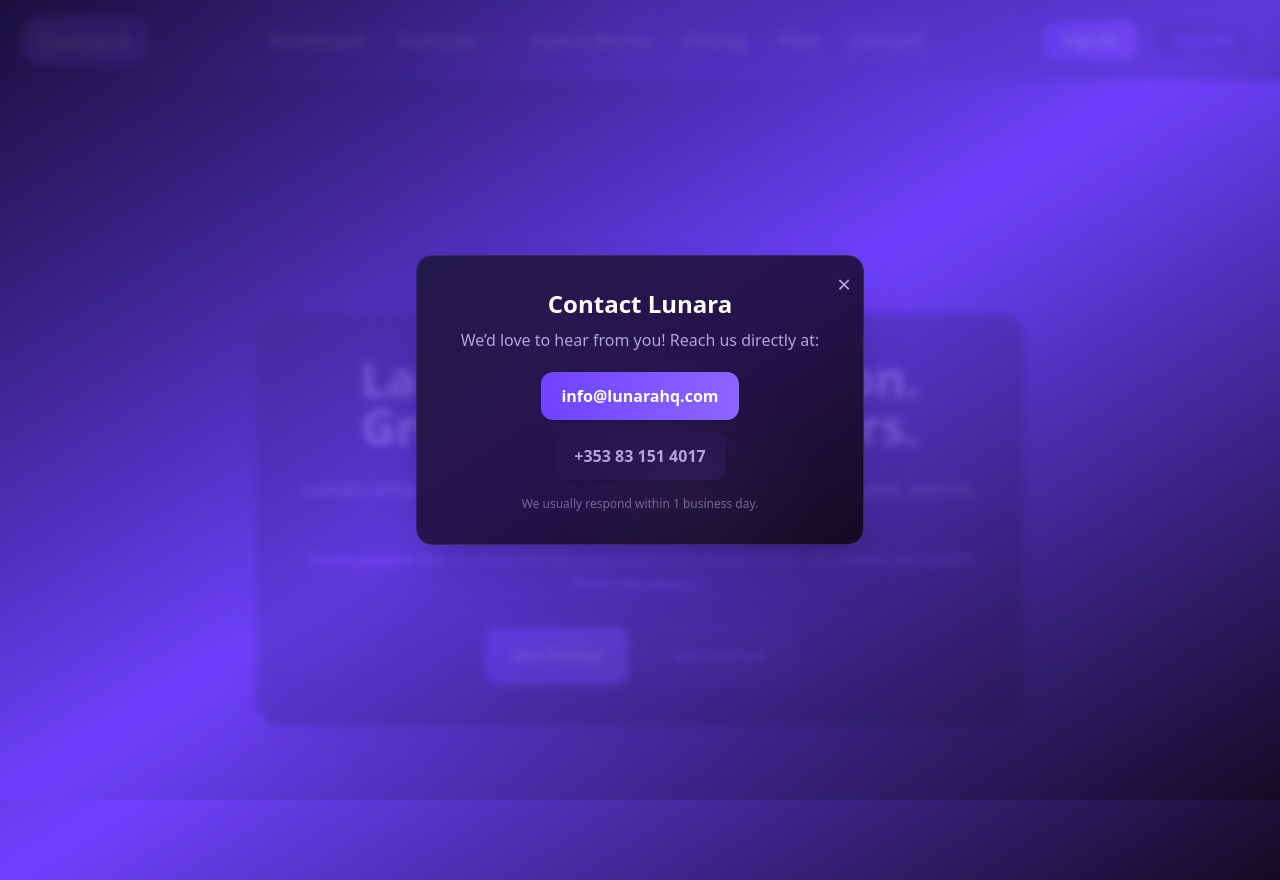
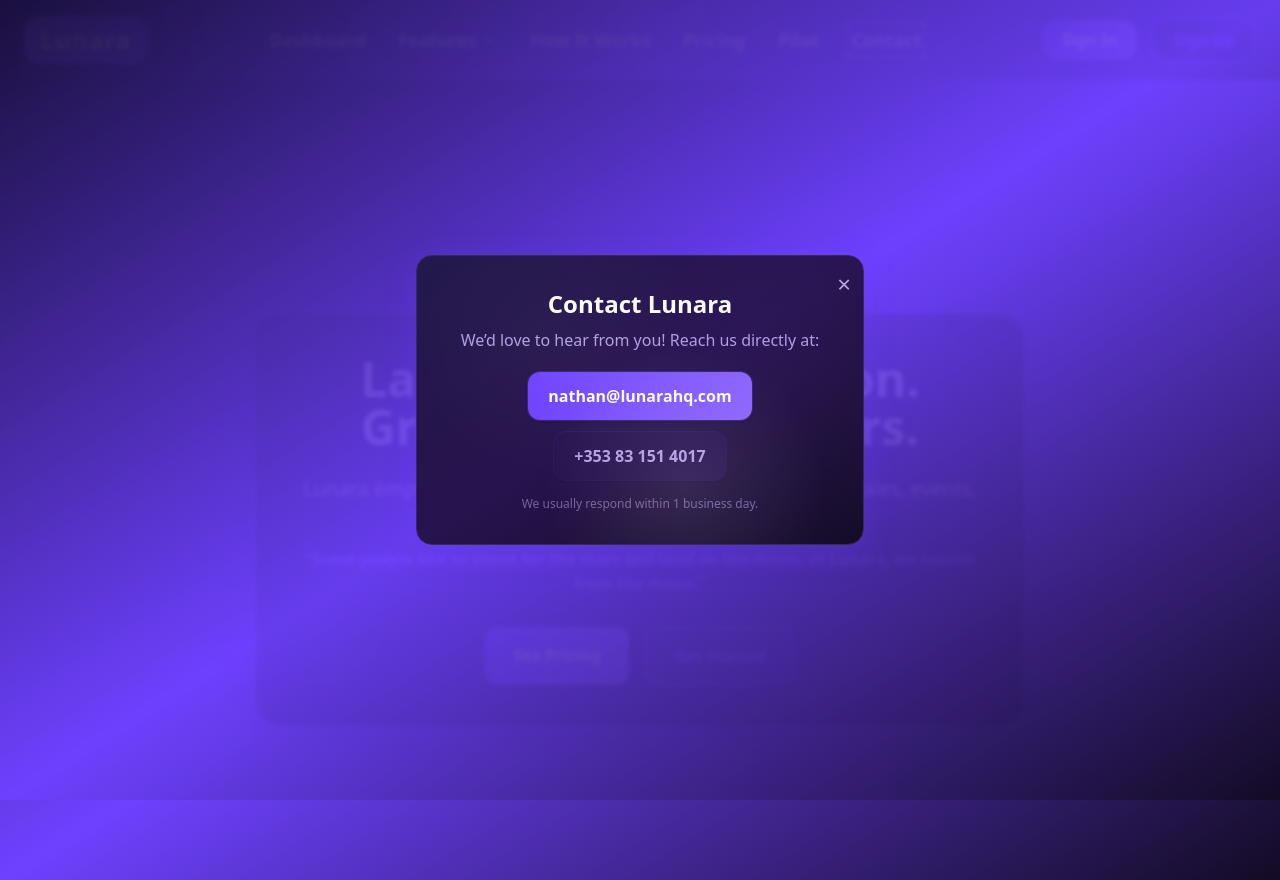
Before and after one commit to LunaraHQ/lunara-website, a Next.js app: page / in a window 1280 px wide. Both pictures are taken after a click on the button "Contact". Built offline with nearby package versions, Linux system fonts and the light colour scheme.

Commit message:
Update ContactModal.js

```diff
--- a/components/ContactModal.js
+++ b/components/ContactModal.js
@@ -15,8 +15,8 @@
   if (!open) return null;
 
   return (
-    <div className="fixed inset-0 z-50 flex items-center justify-center bg-gradient-to-br from-[#1a103e]/90 via-[#6E41FF]/80 to-[#130b24]/90 backdrop-blur-sm">
-      <div className="relative w-full max-w-md rounded-2xl shadow-2xl bg-gradient-to-br from-[#23194b] via-[#27134e] to-[#130b24] border border-[#352a5c] p-8">
+    <div className="fixed inset-0 z-50 flex items-center justify-center bg-gradient-to-br from-[#1a103e]/95 via-[#6E41FF]/90 to-[#130b24]/95 backdrop-blur-[2px]">
+      <div className="relative w-full max-w-md rounded-2xl shadow-[0_6px_32px_rgba(110,65,255,0.23)] bg-gradient-to-br from-[#23194b] via-[#27134e] to-[#130b24] border border-[#352a5c] p-8">
         <button
           className="absolute top-3 right-3 text-[#b7a6e5] hover:text-white text-2xl"
           onClick={onClose}
@@ -29,20 +29,20 @@
           We’d love to hear from you! Reach us directly at:
         </p>
         <div className="flex flex-col gap-3 mb-2 items-center">
-          <a href="mailto:info@lunarahq.com" className="block rounded-xl bg-gradient-to-r from-[#6E41FF] to-[#8C64FF] px-5 py-3 text-white font-bold shadow hover:scale-105 transition text-center">
-            info@lunarahq.com
+          <a href="mailto:nathan@lunarahq.com" className="block rounded-xl bg-gradient-to-r from-[#6E41FF] to-[#8C64FF] px-5 py-3 text-white font-bold shadow hover:scale-105 transition text-center ring-1 ring-[#8C64FF33]">
+            nathan@lunarahq.com
           </a>
-          <a href="tel:+353831514017" className="block rounded-xl bg-[#27134e] px-5 py-3 text-[#b2a1e3] font-semibold shadow hover:bg-[#322769] hover:text-white transition text-center">
+          <a href="tel:+353831514017" className="block rounded-xl bg-[#27134e] px-5 py-3 text-[#b2a1e3] font-semibold shadow hover:bg-[#322769] hover:text-white transition text-center ring-1 ring-[#6E41FF22]">
             +353 83 151 4017
           </a>
         </div>
         <p className="mt-4 text-xs text-[#756299] text-center">
           We usually respond within 1 business day.
         </p>
-        {/* Decorative space/star overlay */}
-        <div className="absolute inset-0 pointer-events-none opacity-15"
+        {/* Space/star overlay */}
+        <div className="absolute inset-0 pointer-events-none opacity-20 animate-pulse"
           style={{
-            background: "radial-gradient(circle at 60% 80%, #fff3 1.5px, transparent 40%), radial-gradient(circle at 30% 30%, #fff1 1.5px, transparent 40%)"
+            background: "radial-gradient(circle at 60% 80%, #fff3 1.5px, transparent 40%), radial-gradient(circle at 30% 30%, #fff1 1.5px, transparent 40%), radial-gradient(circle at 80% 40%, #8C64FF22 0%, transparent 60%)"
           }}
         />
       </div>
```
